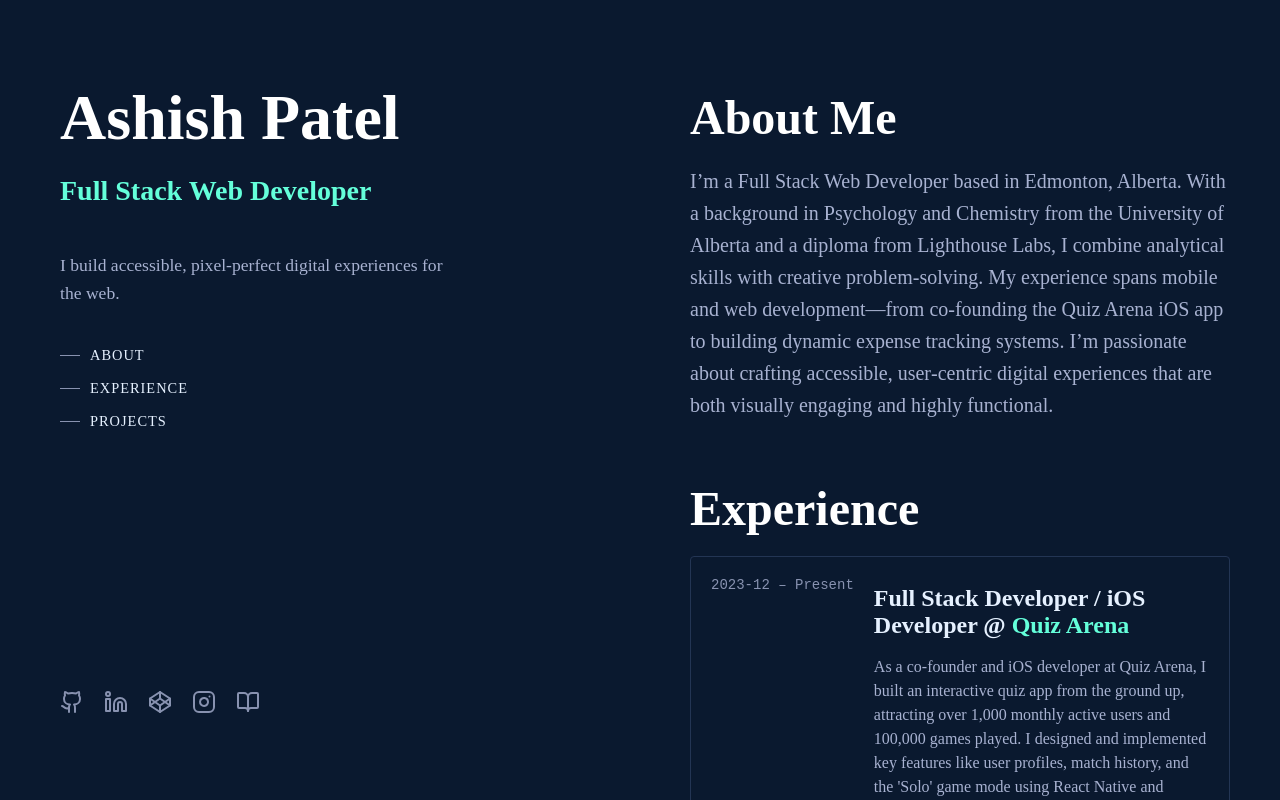
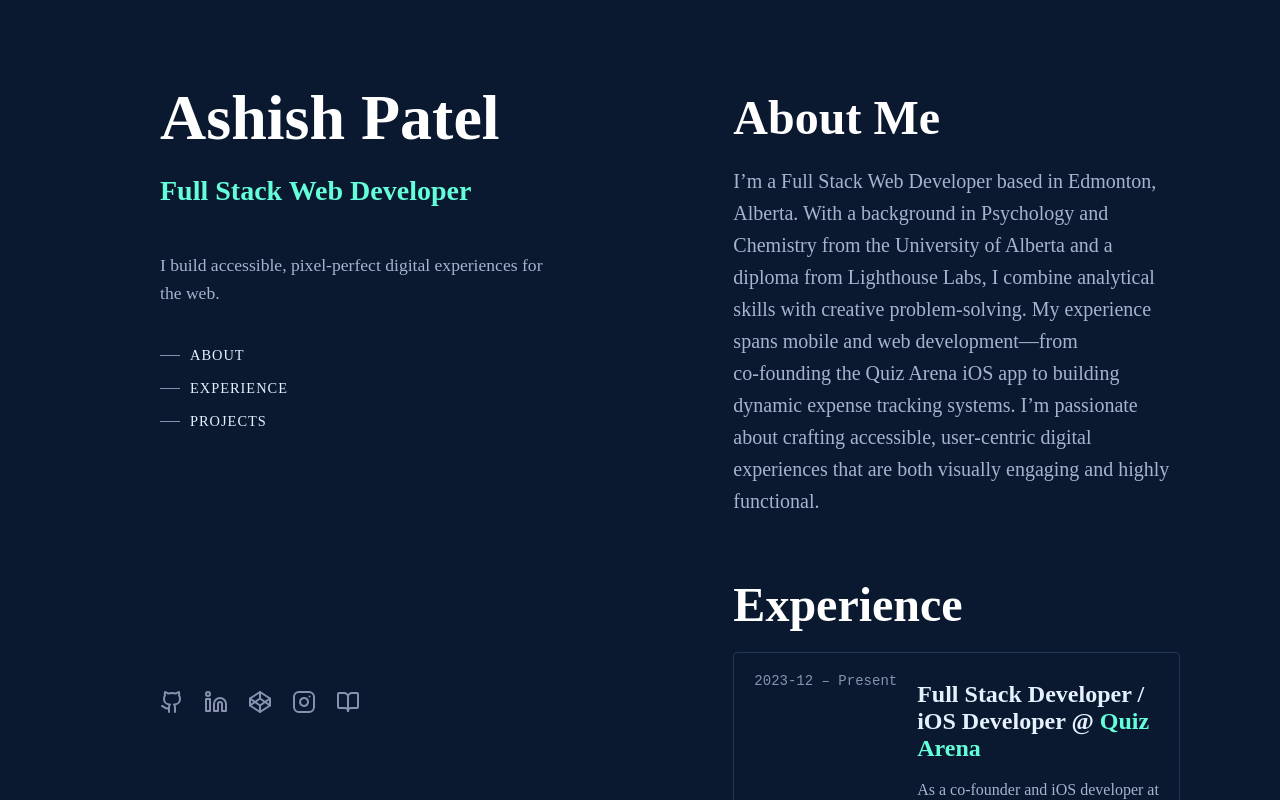
Before and after one commit to apatel924/ashish-portfolio, a React (Create React App) app: page / in a window 1280 px wide. Built offline with nearby package versions, Linux system fonts and the light colour scheme.

Commit message:
Updated App.js

```diff
--- a/src/App.js
+++ b/src/App.js
@@ -20,6 +20,7 @@ function App() {
     width: "50%",
     height: "100vh",
     overflow: "hidden",
+    paddingLeft: "100px",
   };
 
   const rightStyle = {
@@ -28,6 +29,7 @@ function App() {
     overflowY: "auto",
     padding: "50px",
     boxSizing: "border-box",
+    paddingRight: "100px",
   };
 
   return (
```
